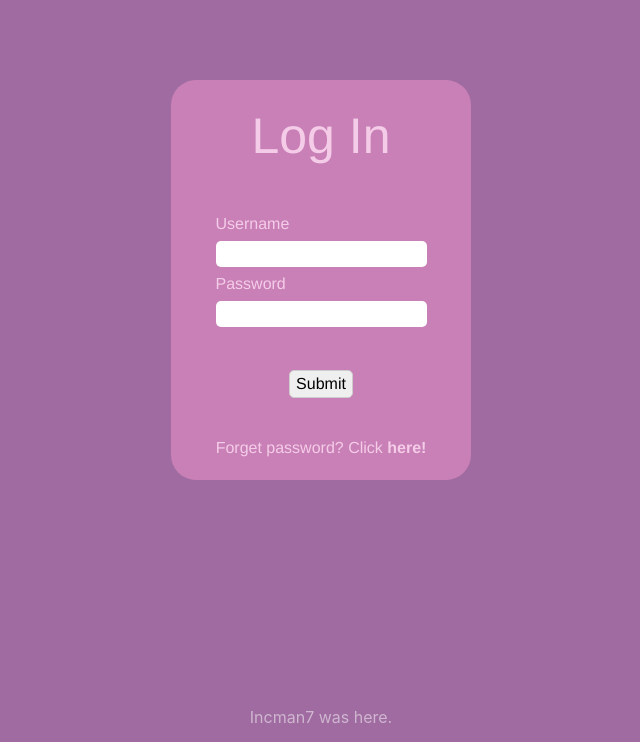
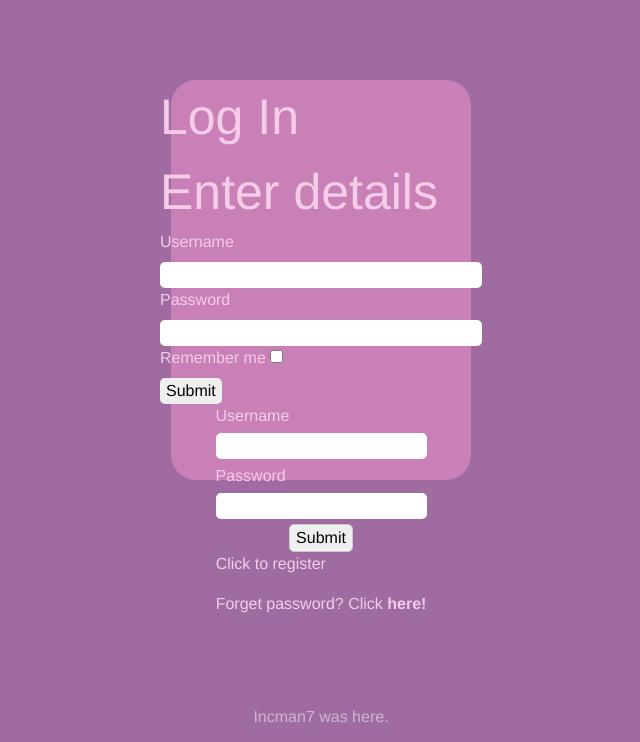
Before and after one commit to sanjerine/CITS3403-Poker, a Flask app: template app/templates/login.html in a window 1280 px wide. Shown: the part 58-800 px from the top of the page, without its empty margins (319-959 px from the left). Run offline with Flask 2, Linux system fonts and the light colour scheme; the template is opened without the code that fills it, so the values that code supplies are empty, except form fields; tables that the repository leaves empty hold one stand-in row (values such as "Sample post"); form fields are guessed from the names that the template uses; parts of the project's set-up code (start-up, migrations or seed data) failed here and were passed over; some libraries are stand-ins or nearby versions.

Commit message:
Update login.html

```diff
--- a/app/templates/login.html
+++ b/app/templates/login.html
@@ -23,7 +23,34 @@
 
 {% block content %}
     <div id="log_in_window">
+        <form action="",  method="post" novalidate>
+            {{form.hidden_tag()}}
+
             <div style="font-size:50px">Log In</div>
+            <div style="font-size:50px">Enter details</div>
+
+            <div>
+                  {{form.username.label}}<br>
+                  {{form.username(size=32)}}
+                  {% for error in form.username.errors %}
+                  <span class="error" style="color:black;">[{{error}}]</span>
+                  {%endfor%}
+            </div>
+            <div>
+                  {{ form.password.label }}<br>
+                  {{ form.password(size=32) }}
+                  {% for error in form.password.errors %}
+                  <span class="error" style="color:black;">[{{error}}]</span>
+                  {%endfor%}
+            </div>
+
+            <div>
+                {{form.remember_me.label}} {{form.remember_me()}}
+            </div>
+            <div>
+                {{form.submit()}}
+            </div>
+      </form>
             <div>
                 <div style="margin-bottom:5px;">Username</div>
                 <div style="margin-bottom:5px;"><input id="username_input"></div>
@@ -32,6 +59,8 @@
 
         </div>
         <div><button>Submit</button></div>
+        <div>
+          <p><a href="{{ url_for('register') }}"> Click to register </a></p>
         <div>Forget password? Click <a href=#><b>here!</b></a></div>
     </div>
 {% endblock %}
```
Lines whose indentation alone changed are shown as unchanged.
